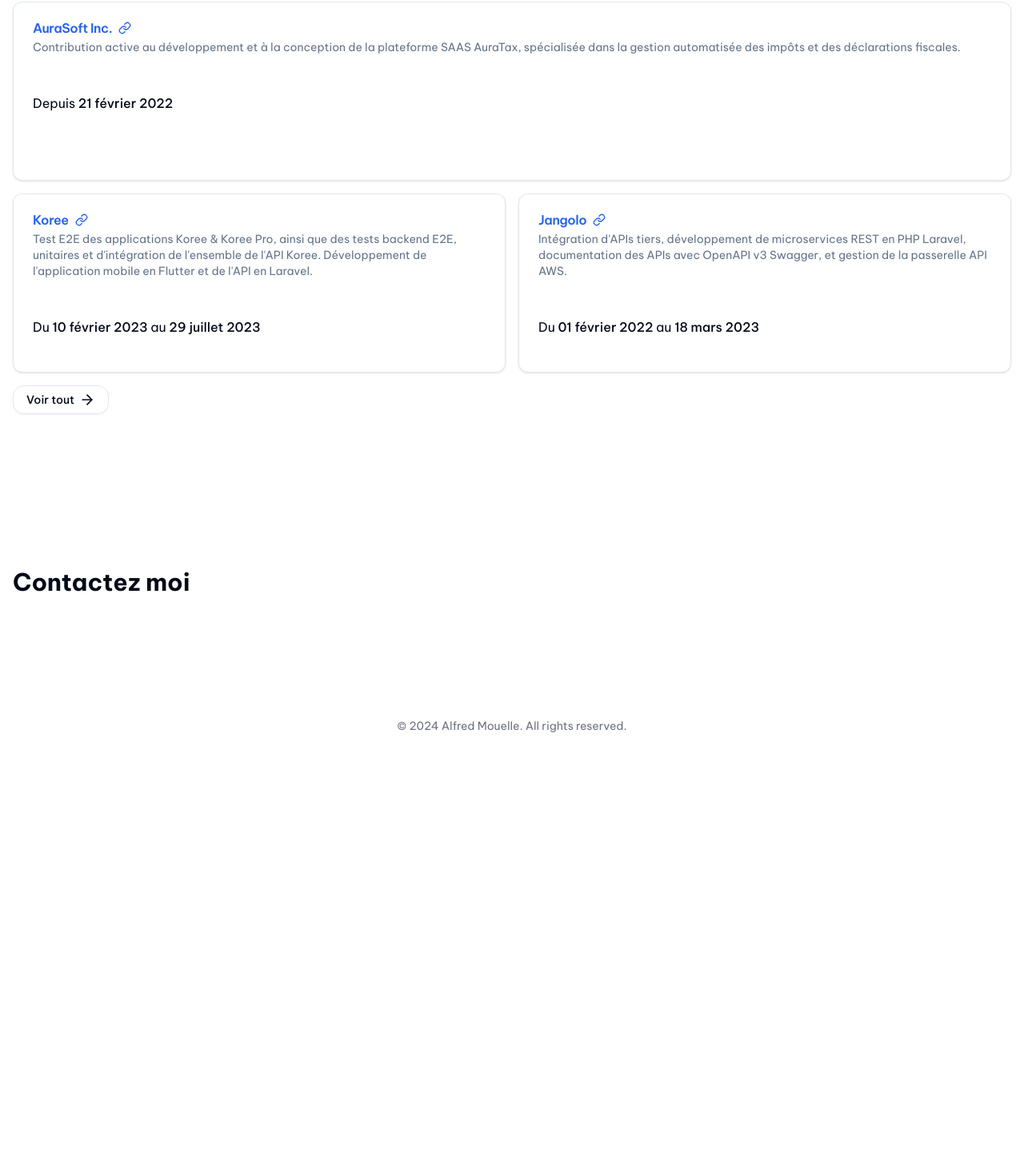
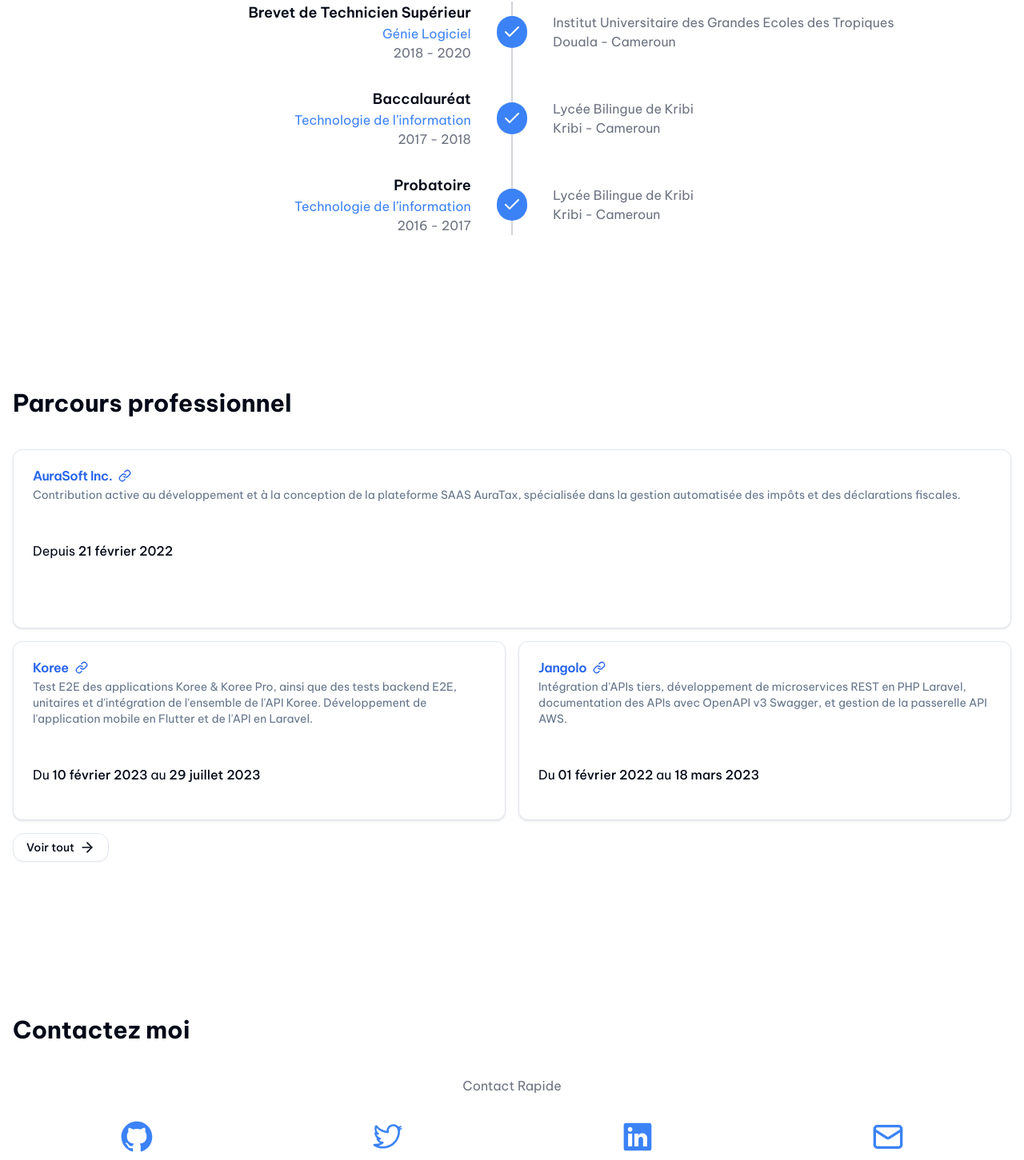
Before and after one commit to alfredmouelle/alfredmouelle, a Next.js app: page / in a window 1280 px wide. Shown: the part 1010-2461 px from the top of the page at 80% size. Before the commit the page ends 1944 px from the top, so only its background shows below. Built offline with nearby package versions, Linux system fonts and the light colour scheme.

Commit message:
feat: adding more sections

```diff
--- a/app/(web)/page.tsx
+++ b/app/(web)/page.tsx
@@ -62,6 +62,61 @@
       </Section>
 
       <Section>
+        <SectionTitle>Parcours scolaire</SectionTitle>
+        <div className="relative">
+          <div className="absolute left-1/2 h-full -translate-x-1/2 transform border-l-2 border-gray-300"></div>
+          <div className="space-y-8">
+            <div className="flex w-full items-center">
+              <div className="w-1/2 pr-8 text-right">
+                <h3 className="text-lg font-semibold">
+                  Brevet de Technicien Supérieur
+                </h3>
+                <p className="text-blue-500">Génie Logiciel</p>
+                <p className="text-gray-500">2018 - 2020</p>
+              </div>
+              <div className="relative flex h-10 w-10 items-center justify-center rounded-full bg-blue-500">
+                <Icons.check className="text-white" />
+              </div>
+              <div className="w-1/2 pl-8">
+                <p className="text-gray-500">
+                  Institut Universitaire des Grandes Ecoles des Tropiques
+                </p>
+                <p className="text-gray-500">Douala - Cameroun</p>
+              </div>
+            </div>
+            <div className="flex w-full items-center">
+              <div className="w-1/2 pr-8 text-right">
+                <h3 className="text-lg font-semibold">Baccalauréat</h3>
+                <p className="text-blue-500">Technologie de l’information</p>
+                <p className="text-gray-500">2017 - 2018</p>
+              </div>
+              <div className="relative flex h-10 w-10 items-center justify-center rounded-full bg-blue-500">
+                <Icons.check className="text-white" />
+              </div>
+              <div className="w-1/2 pl-8">
+                <p className="text-gray-500">Lycée Bilingue de Kribi</p>
+                <p className="text-gray-500">Kribi - Cameroun</p>
+              </div>
+            </div>
+            <div className="flex w-full items-center">
+              <div className="w-1/2 pr-8 text-right">
+                <h3 className="text-lg font-semibold">Probatoire</h3>
+                <p className="text-blue-500">Technologie de l’information</p>
+                <p className="text-gray-500">2016 - 2017</p>
+              </div>
+              <div className="relative flex h-10 w-10 items-center justify-center rounded-full bg-blue-500">
+                <Icons.check className="text-white" />
+              </div>
+              <div className="w-1/2 pl-8">
+                <p className="text-gray-500">Lycée Bilingue de Kribi</p>
+                <p className="text-gray-500">Kribi - Cameroun</p>
+              </div>
+            </div>
+          </div>
+        </div>
+      </Section>
+
+      <Section>
         <SectionTitle>Parcours professionnel</SectionTitle>
         <div id="jobs">
           <ul className="grid gap-4 md:grid-cols-2">
--- a/src/components/contact-us.form.tsx
+++ b/src/components/contact-us.form.tsx
@@ -1,9 +1,49 @@
+import { Icons } from "./icons";
 import { SectionTitle } from "./section-title";
 
 export const ContactUs = () => {
   return (
     <div id="contact">
       <SectionTitle>Contactez moi</SectionTitle>
+
+      <p className="text-center text-gray-500">Contact Rapide</p>
+      <div className="mt-8 grid grid-cols-2 items-center justify-center gap-1 gap-y-4 md:grid-cols-4">
+        <a
+          href="https://github.com/alfredmouelle"
+          className="flex flex-col items-center justify-center gap-y-1.5 text-gray-500"
+          target="_blank"
+        >
+          <Icons.github className="h-10 w-10 text-blue-500" />
+          @alfredmouelle
+        </a>
+
+        <a
+          href="https://twitter.com/kali47_"
+          className="flex flex-col items-center justify-center gap-y-1.5 text-gray-500"
+          target="_blank"
+        >
+          <Icons.twitter className="h-10 w-10 text-blue-500" />
+          @kali47_
+        </a>
+
+        <a
+          href="https://www.linkedin.com/in/alfred-mouelle-72a976228?utm_source=share&utm_campaign=share_via&utm_content=profile&utm_medium=ios_app"
+          className="flex flex-col items-center justify-center gap-y-1.5 text-gray-500"
+          target="_blank"
+        >
+          <Icons.linkedin className="h-10 w-10 text-blue-500" />
+          LinkedIn
+        </a>
+
+        <a
+          href="mailto:alfredmouelle@gmail.com"
+          className="flex flex-col items-center justify-center gap-y-1.5 text-gray-500"
+          target="_blank"
+        >
+          <Icons.mail className="h-10 w-10 text-blue-500" />
+          Email
+        </a>
+      </div>
     </div>
   );
 };
```
Also changed, not shown: src/components/icons.tsx (+10 -0 lines).
